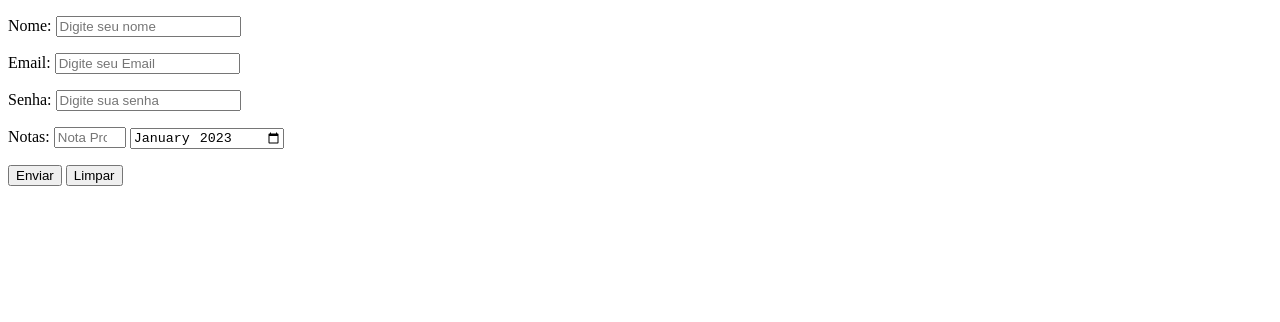
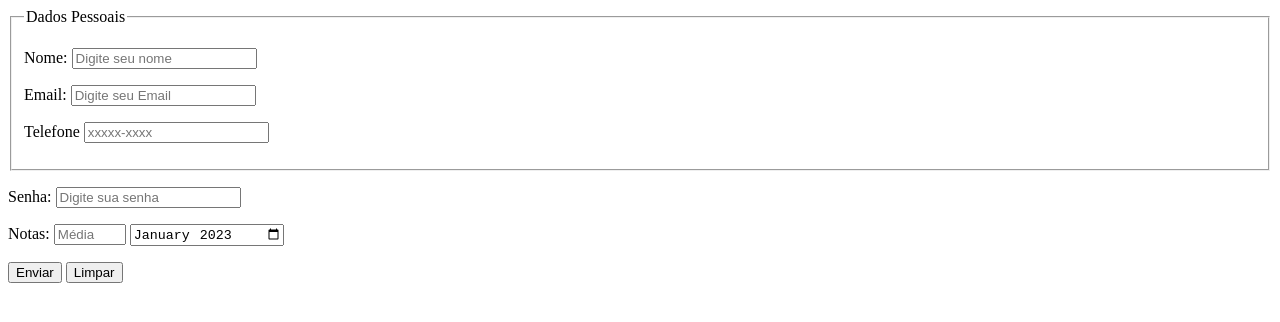
Before and after one commit to augustomont/html-css, a plain HTML site: page formularios/index.html in a window 1280 px wide. Drawn offline with Linux system fonts and the light colour scheme.

Commit message:
Update index.html

```diff
--- a/formularios/index.html
+++ b/formularios/index.html
@@ -7,7 +7,12 @@
     <title>Document</title>
 </head>
 <body>
+    <!-- Form cria um formulario, e agrupa tudo em uma logica -->
     <form action="script.js" method="get">
+        <!-- FieldSet separa um grupo de dados dentro de um formulario -->
+        <fieldset>
+            <!-- Legend cria uma legenda de titulo para o FieldSet criado para separar uma parte do formulario -->
+            <legend>Dados Pessoais</legend>
             <p>
                 <label for="inome">Nome:</label>
                 <input type="text" name="nome" id="inome" placeholder="Digite seu nome" required>
@@ -17,12 +22,18 @@
                 <input type="email" name="email" id="iemail" placeholder="Digite seu Email" required autocomplete="email">
             </p>
             <p>
+                <!--Utilizando o ReGex (regular expression)-->
+                <label for="telefone">Telefone</label>
+                <input type="tel" name="telefone" id="telefone" autocomplete="tel" pattern="\d{4,5}\-\d{4}$" maxlength="9" placeholder="xxxxx-xxxx">
+            </p>
+        </fieldset>
+        <p>
             <label for="isenha">Senha:</label>
             <input type="password" name="senha" id="isenha" placeholder="Digite sua senha" required minlength="8" autocomplete="current-password">
         </p>
         <p>
             <label for="notas">Notas:</label>
-            <input type="number" name="" id="notas" min="0" max="10" step="0.1" placeholder="Nota Prova">
+            <input type="number" name="" id="notas" min="0" max="10" step="0.1" placeholder="Média">
             <input type="month" name="mes" id="notas" value="2023-01">
         </p>
         <p>
```
Lines whose indentation alone changed are shown as unchanged.
